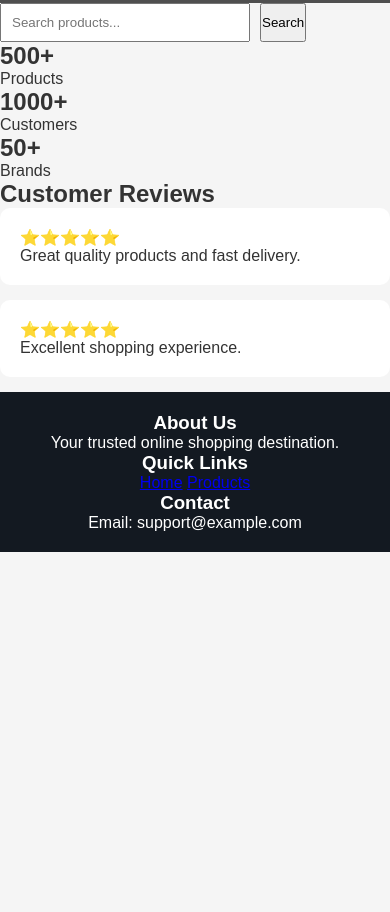
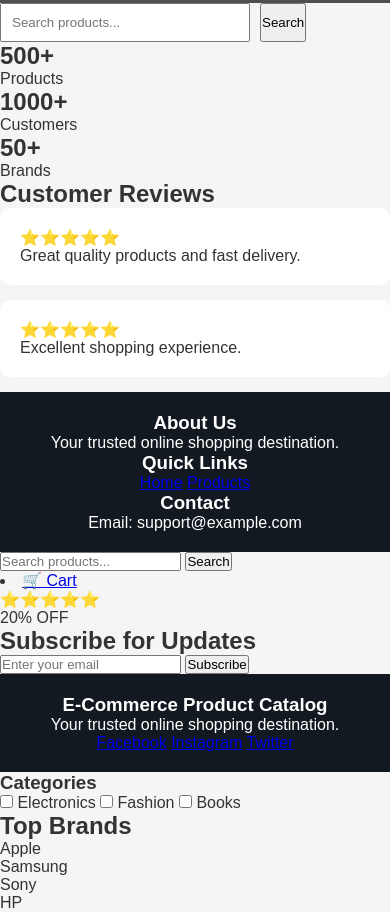
Before and after one commit to darshanaselvakumar2007-collab/ecommerce-product-catalog, a plain HTML site: page index.html in a window 390 px wide. Shown: the part 3076-3988 px from the top of the page. Before the commit the page ends 3628 px from the top, so only its background shows below. Drawn offline with Linux system fonts and the light colour scheme; grey boxes are pictures that could not be loaded.

```diff
--- a/css/style.css
+++ b/css/style.css
@@ -364,3 +364,12 @@ box-shadow:0 8px 20px rgba(0,0,0,0.2);
     padding:5px 10px;
     border-radius:20px;
 }
+.product-card {
+    transition: 0.3s;
+}
+
+.product-card:hover {
+    transform: translateY(-10px);
+}
+background: #0f172a;
+color: white;
--- a/index.html
+++ b/index.html
@@ -189,3 +189,56 @@ href="https://cdnjs.cloudflare.com/ajax/libs/font-awesome/6.5.1/css/all.min.css"
 </div>
 
 </footer>
+<div class="search-box">
+    <input type="text" placeholder="Search products...">
+    <button>Search</button>
+</div>
+<li><a href="#">🛒 Cart</a></li>
+<div class="rating">
+    ⭐⭐⭐⭐⭐
+</div>
+<span class="sale-badge">20% OFF</span><section class="newsletter">
+    <h2>Subscribe for Updates</h2>
+    <input type="email" placeholder="Enter your email">
+    <button>Subscribe</button>
+</section>
+<footer>
+    <div class="footer-content">
+        <h3>E-Commerce Product Catalog</h3>
+        <p>Your trusted online shopping destination.</p>
+
+        <div class="social-links">
+            <a href="#">Facebook</a>
+            <a href="#">Instagram</a>
+            <a href="#">Twitter</a>
+        </div>
+    </div>
+</footer>
+<div class="filter-box">
+    <h3>Categories</h3>
+
+    <label>
+        <input type="checkbox">
+        Electronics
+    </label>
+
+    <label>
+        <input type="checkbox">
+        Fashion
+    </label>
+
+    <label>
+        <input type="checkbox">
+        Books
+    </label>
+</div>
+<section class="brands">
+    <h2>Top Brands</h2>
+
+    <div class="brand-container">
+        <div>Apple</div>
+        <div>Samsung</div>
+        <div>Sony</div>
+        <div>HP</div>
+    </div>
+</section>
```
